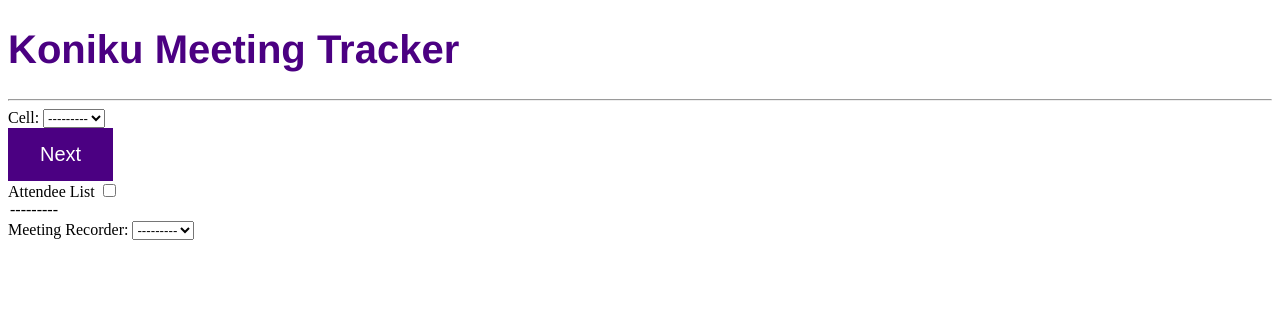
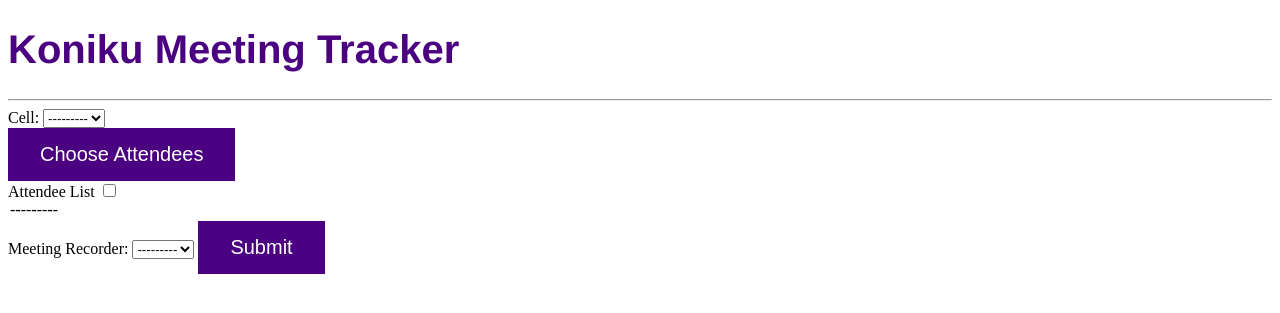
Before and after one commit to jhinukb/konikusite, a Django app: page /meetings/ in a window 1280 px wide. Shown: the top 313 px of the page. Run offline with Django 3.2, Linux system fonts and the light colour scheme; data that the repository does not hold is empty.

Commit message:
dropdown, checkbox and connection to next page working

```diff
--- a/meetings/templates/meetings/cell_form.html
+++ b/meetings/templates/meetings/cell_form.html
@@ -48,7 +48,7 @@ View Return: HttpResponse : message - "Success."
             {{ form.cell }}
           </table>
           <button type="submit" id='next'>
-            <label>Next</label>
+            <label>Choose Attendees</label>
               <i class="fa fa-thumb-tack"></i>
           </button>
     </div>
@@ -60,7 +60,10 @@ View Return: HttpResponse : message - "Success."
         {% endfor %}
         <label>Meeting Recorder: </label>
         {{ form.member }}
-
+        <button type="submit" id='next'>
+          <label>Submit</label>
+            <i class="fa fa-thumb-tack"></i>
+        </button>
     </div>
 
     <!-- <button type="submit" id='next'>
--- a/meetings/views.py
+++ b/meetings/views.py
@@ -42,7 +42,12 @@ class MeetingFormPage(FormView):
     success_url = reverse_lazy('cell_form')
     form_class = MeetingForm
 
+    # form = MeetingForm(request.POST)
+    # post.user = request.USER
+    # post.save()
+    # text = form.cleaned_data['post']
+    # form = MeetingForm()
     def form_valid(self, form):
-        #string inside reverse refers to another view function
-        return HttpResponseRedirect(reverse('work_review')) #currently goes back to same page
+        #string inside reverse refers to another view/url function
+        return HttpResponseRedirect(reverse('work_review')) #goes to work review url
         #return HttpResponse("Success!")
```
Also changed, not shown: meetings/templates/meetings/work_review.html (+8 -1 lines), 1 other file.
